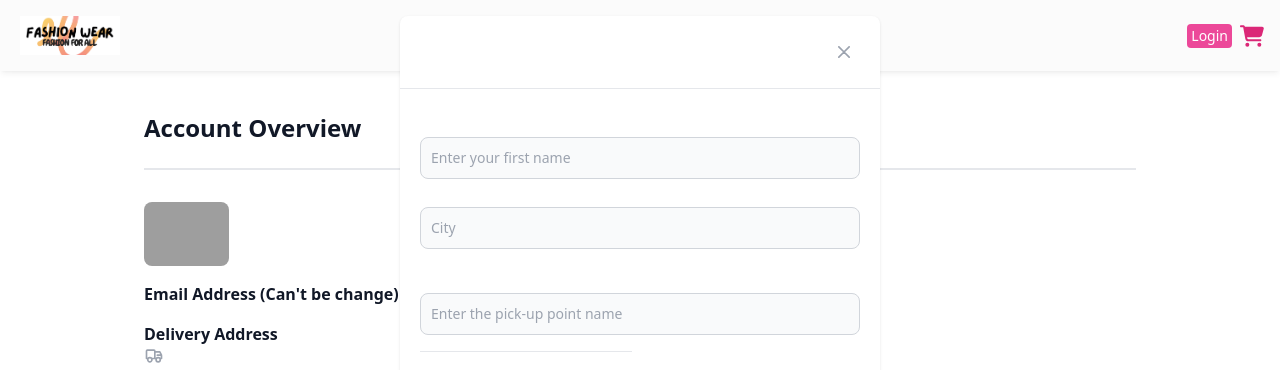
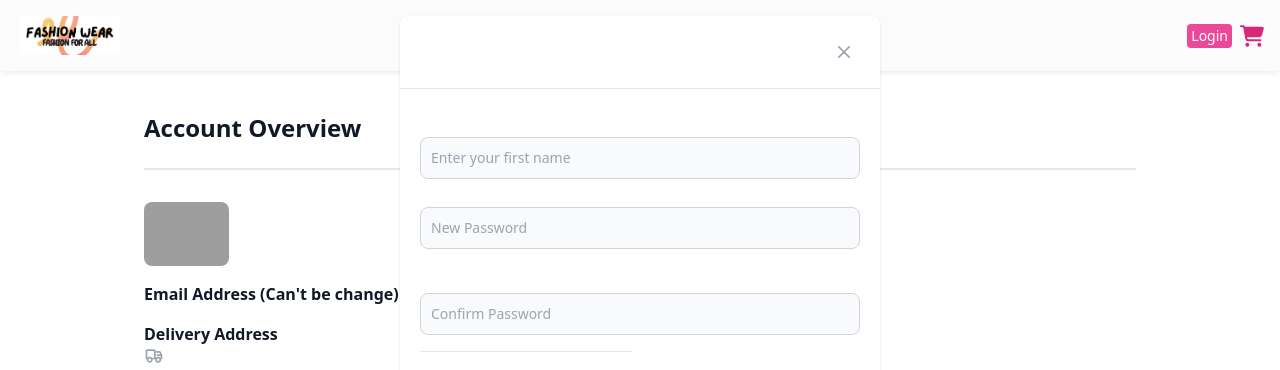
Before and after one commit to Laraib007/Ecommerce-NextJs-Project, a Next.js app: page /myaccount in a window 1280 px wide. Both pictures are taken after a click on the button "Update Password". Shown: the top 370 px of the page. Built offline with nearby package versions, Linux system fonts and the light colour scheme; grey boxes are pictures that could not be loaded.

Commit message:
showing error if password and confirm password not match

```diff
--- a/src/pages/myaccount.js
+++ b/src/pages/myaccount.js
@@ -107,7 +107,22 @@ const updateUser = async (e)=>{
     }
   }
 
-  const updatePass =()=>{}
+  const updatePass =(event)=>{
+    event.preventDefault()
+    if(pass !== cpass){
+      toast.error("Password and Confirm Password not Matched", {
+          position: "top-left",
+      autoClose: 2400,
+      hideProgressBar: false,
+      closeOnClick: false,
+      pauseOnHover: false,
+      draggable: true,
+      progress: undefined,
+      theme: "colored"
+          });
+          return
+    }
+  }
   return (
     <div><section class="bg-white py-8 antialiased  md:py-8">
          <ToastContainer
@@ -290,14 +305,14 @@ theme="colored"
                 <input onChange={handleChange} value={ppass} name='ppass' type="text" id="full_name_info_modal" class="block w-full rounded-lg border border-gray-300 bg-gray-50 p-2.5 text-sm text-white focus:border-primary-500 focus:ring-primary-500 dark:border-gray-600 dark:bg-gray-700  dark:placeholder:text-gray-400 dark:focus:border-primary-500 dark:focus:ring-primary-500" placeholder="Enter your first name" required />
                 <div class="col-span-2 sm:col-span-1">
                 <div class="mb-2 flex items-center gap-2">
-                  <label for="select_city_input_billing_modal" class="block text-sm font-medium text-white "> City* </label>
+                  <label for="select_city_input_billing_modal" class="block text-sm font-medium text-white "> New Password* </label>
                 </div>
-                <input onChange={handleChange} value={pass} name='pass' type="text" id="pass" class="block w-full rounded-lg border border-gray-300 bg-gray-50 p-2.5 text-sm text-white focus:border-primary-500 focus:ring-primary-500 dark:border-gray-600 dark:bg-gray-700  dark:placeholder:text-gray-400 dark:focus:border-primary-500 dark:focus:ring-primary-500" placeholder="City" />
+                <input onChange={handleChange} value={pass} name='pass' type="text" id="pass" class="block w-full rounded-lg border border-gray-300 bg-gray-50 p-2.5 text-sm text-white focus:border-primary-500 focus:ring-primary-500 dark:border-gray-600 dark:bg-gray-700  dark:placeholder:text-gray-400 dark:focus:border-primary-500 dark:focus:ring-primary-500" placeholder="New Password" />
               </div>
               </div>
               <div class="col-span-2">
-                <label for="pick-up-point-input" class="mb-2 block text-sm font-medium text-white "> Nearby point* </label>
-                <input onChange={handleChange} value={cpass} name='cpass' type="text" id="cpass" class="block w-full rounded-lg border border-gray-300 bg-gray-50 p-2.5 text-sm text-white focus:border-primary-500 focus:ring-primary-500 dark:border-gray-600 dark:bg-gray-700  dark:placeholder:text-gray-400 dark:focus:border-primary-500 dark:focus:ring-primary-500" placeholder="Enter the pick-up point name" required />
+                <label for="pick-up-point-input" class="mb-2 block text-sm font-medium text-white ">Confirm Password* </label>
+                <input onChange={handleChange} value={cpass} name='cpass' type="text" id="cpass" class="block w-full rounded-lg border border-gray-300 bg-gray-50 p-2.5 text-sm text-white focus:border-primary-500 focus:ring-primary-500 dark:border-gray-600 dark:bg-gray-700  dark:placeholder:text-gray-400 dark:focus:border-primary-500 dark:focus:ring-primary-500" placeholder="Confirm Password" required />
               </div>
 
               <div class="border-t border-gray-200 pt-4 dark:border-gray-700 md:pt-5">
```
